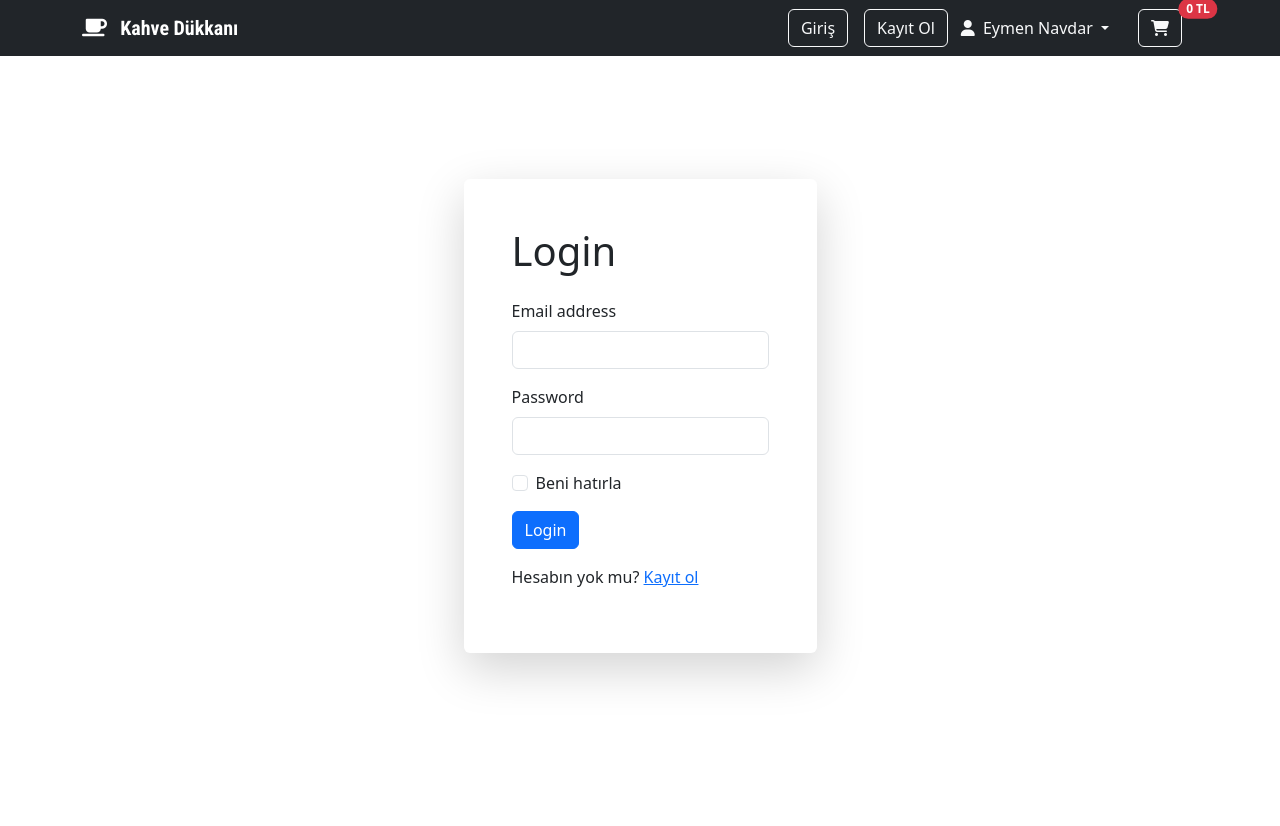
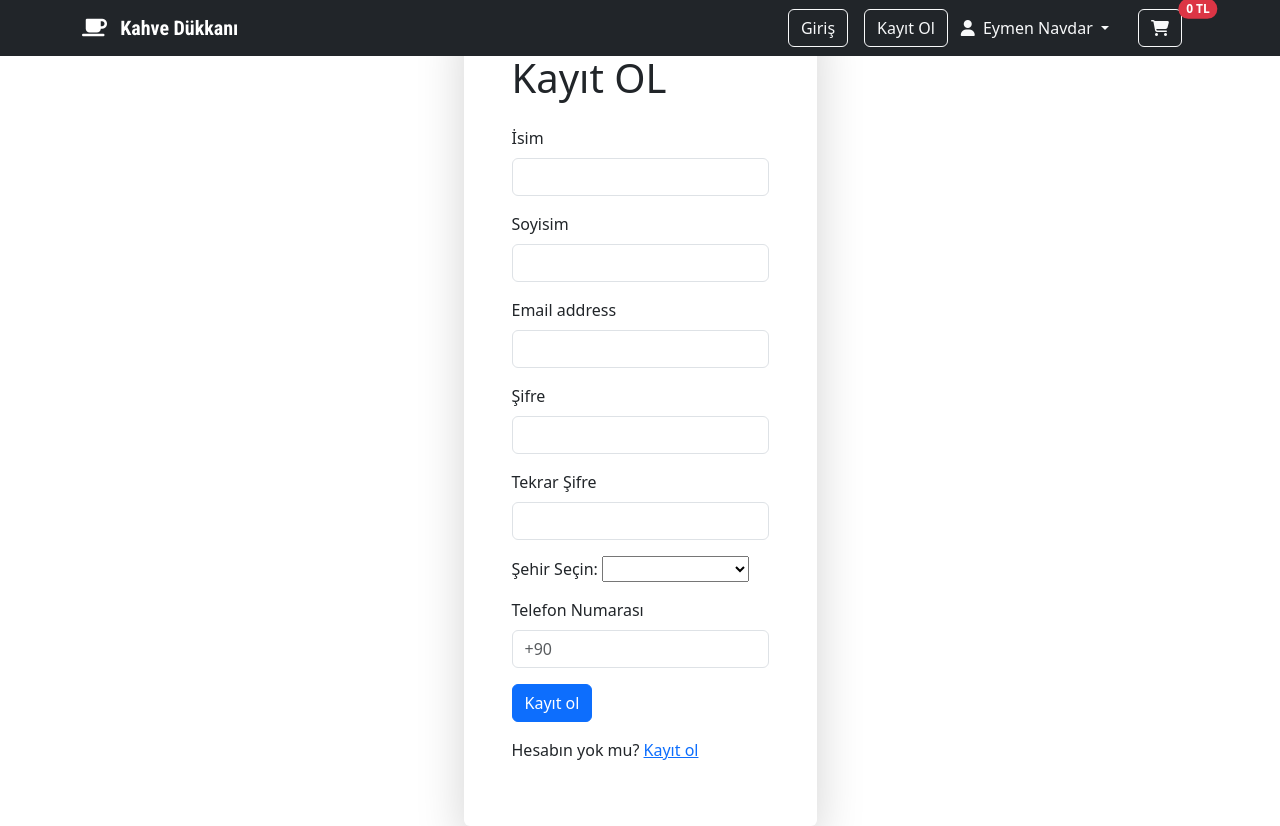
Before and after one commit to dallascity/E-Ticaret-KahveSatis, a PHP site: page /register.php in a window 1280 px wide. Before the commit the page ends 682 px from the top, so only its background shows below. Run offline with PHP 8.4, Linux system fonts and the light colour scheme; some libraries are stand-ins or nearby versions.

Commit message:
İndex yapıldı front yapıldı login tamamen yapıldı register yapılıyor

```diff
--- a/inc/function.php
+++ b/inc/function.php
@@ -10,4 +10,16 @@ function errorAlert($error) {
 function route($route){
     echo "<script>window.location.href = '$route';</script>";
 }
+
+$iller = array('','Adana', 'Adıyaman', 'Afyon', 'Ağrı', 'Amasya', 'Ankara', 'Antalya', 'Artvin',
+'Aydın', 'Balıkesir', 'Bilecik', 'Bingöl', 'Bitlis', 'Bolu', 'Burdur', 'Bursa', 'Çanakkale',
+'Çankırı', 'Çorum', 'Denizli', 'Diyarbakır', 'Edirne', 'Elazığ', 'Erzincan', 'Erzurum', 'Eskişehir',
+'Gaziantep', 'Giresun', 'Gümüşhane', 'Hakkari', 'Hatay', 'Isparta', 'Mersin', 'İstanbul', 'İzmir',
+'Kars', 'Kastamonu', 'Kayseri', 'Kırklareli', 'Kırşehir', 'Kocaeli', 'Konya', 'Kütahya', 'Malatya',
+'Manisa', 'Kahramanmaraş', 'Mardin', 'Muğla', 'Muş', 'Nevşehir', 'Niğde', 'Ordu', 'Rize', 'Sakarya',
+'Samsun', 'Siirt', 'Sinop', 'Sivas', 'Tekirdağ', 'Tokat', 'Trabzon', 'Tunceli', 'Şanlıurfa', 'Uşak',
+'Van', 'Yozgat', 'Zonguldak', 'Aksaray', 'Bayburt', 'Karaman', 'Kırıkkale', 'Batman', 'Şırnak',
+'Bartın', 'Ardahan', 'Iğdır', 'Yalova', 'Karabük', 'Kilis', 'Osmaniye', 'Düzce');
+
+
 ?>
--- a/login.php
+++ b/login.php
@@ -35,7 +35,7 @@ if (isset($_SESSION["oturum"]) && $_SESSION["oturum"] == 1) route('index.php');
                 <input name="email" type="email" class="form-control" id="email" aria-describedby="emailHelp" required>
             </div>
             <div class="mb-3">
-                <label for="password" class="form-label">Password</label>
+                <label for="password" class="form-label">Şifre</label>
                 <input name="pass" type="password" class="form-control" id="password" required>
             </div>
             <div class="mb-3 form-check">
--- a/register.php
+++ b/register.php
@@ -9,22 +9,42 @@ if (isset($_SESSION["oturum"]) && $_SESSION["oturum"] == 1) route('index.php');
 <body>
     <div class="container d-flex justify-content-center align-items-center" style="height: 90vh;">
         <form action="login.php" method="POST" class="p-5 shadow-lg bg-white rounded" style="max-width: 500px;">
-            <h1 class="mb-4">Login</h1>
+            <h1 class="mb-4">Kayıt OL</h1>
+            <div class="mb-3">
+                <label for="name" class="form-label">İsim</label>
+                <input name="name" type="name" class="form-control" id="name" required>
+            </div>
+            <div class="mb-3">
+                <label for="surname" class="form-label">Soyisim</label>
+                <input name="surname" type="name" class="form-control" id="surname" required>
+            </div>
             <div class="mb-3">
                 <label for="email" class="form-label">Email address</label>
                 <input name="email" type="email" class="form-control" id="email" aria-describedby="emailHelp" required>
             </div>
             <div class="mb-3">
-                <label for="password" class="form-label">Password</label>
+                <label for="password" class="form-label">Şifre</label>
                 <input name="pass" type="password" class="form-control" id="password" required>
             </div>
-            <div class="mb-3 form-check">
-                <input name="remember" type="checkbox" class="form-check-input" id="remember">
-                <label class="form-check-label" for="remember">Beni hatırla</label>
+            <div class="mb-3">
+                <label for="password" class="form-label">Tekrar Şifre</label>
+                <input name="vpass" type="password" class="form-control" id="password" required>
             </div>
-            <button name="login" type="submit" class="btn btn-primary">Login</button>
+            <div class="mb-3">
+                <label for="city">Şehir Seçin:</label>
+                <select name="city" id="city">
+                    <?php foreach($iller as $city) echo " <option value='$city'>$city</option>"; ?>
+                    <!-- <option value=""></option> -->
+                </select>
+            </div>
+            <div class="mb-3">
+                <label for="phone" class="form-label">Telefon Numarası</label>
+                <input name="phone" type="phone" class="form-control" id="phone" placeholder="+90" required>
+            </div>
+
+            <button name="register" type="submit" class="btn btn-primary">Kayıt ol</button>
             <p class="mt-3">
-                Hesabın yok mu? <a href="#">Kayıt ol</a>
+                Hesabın yok mu? <a href="login.php">Kayıt ol</a>
             </p>
         </form>
     </div>
```
